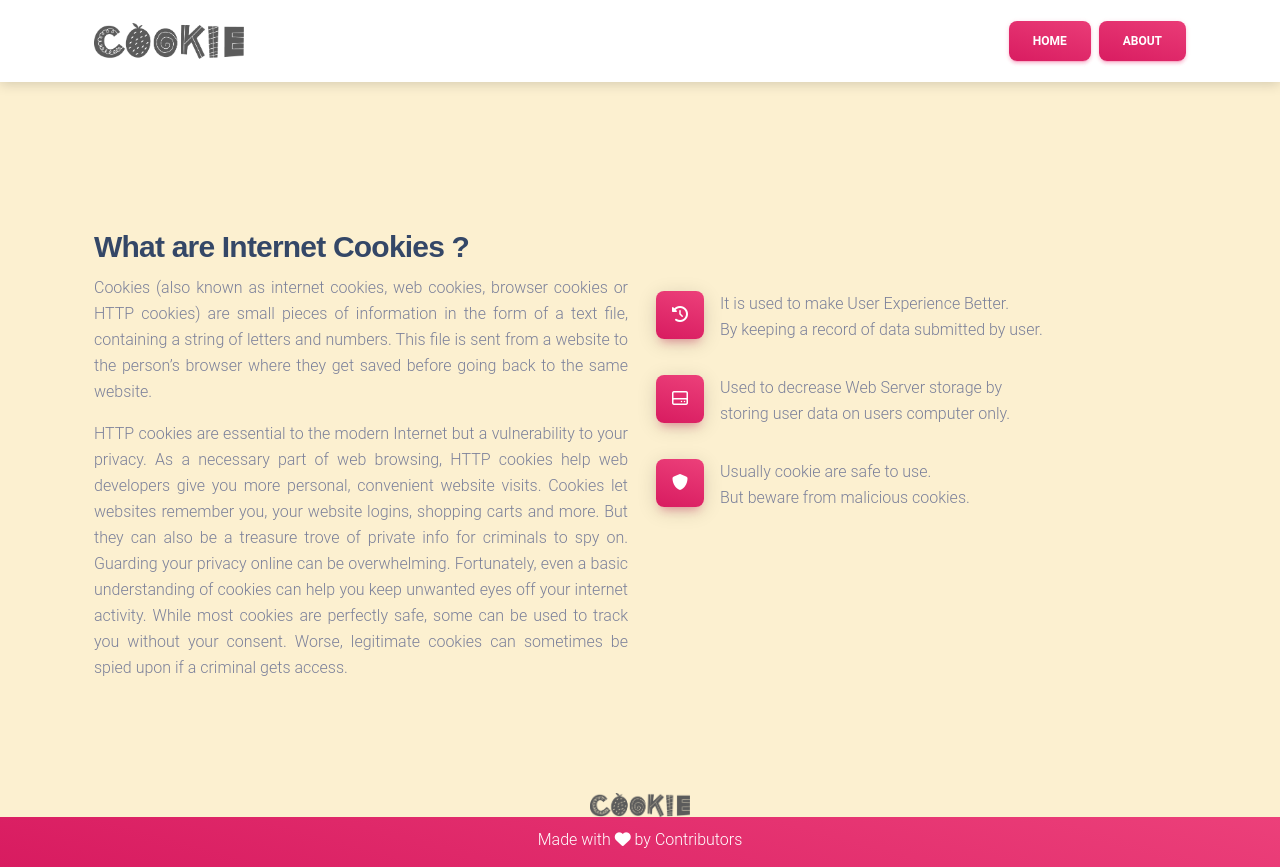
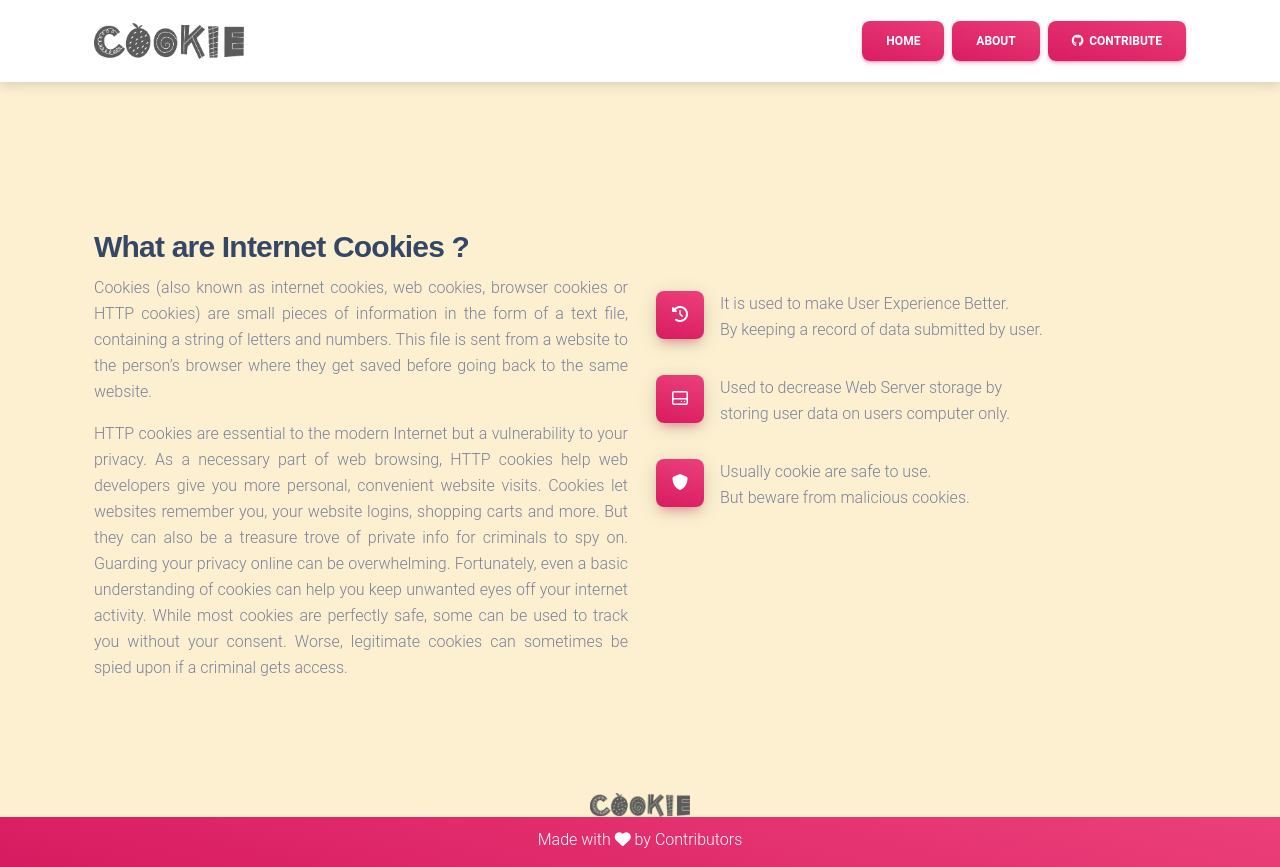
Before and after one commit to akhil-aggarwal/cookie, a website: page about.html in a window 1280 px wide. Drawn offline with nearby package versions, Linux system fonts and the light colour scheme.

Commit message:
adding contribute button i about.html #31

```diff
--- a/about.html
+++ b/about.html
@@ -43,7 +43,8 @@
 
                 <ul class="navbar-nav ms-auto">
                     <a href="index.html"> <button class="btn bg-gradient-primary mb-0">Home</button> </a>&nbsp;&nbsp;
-                    <a href="about.html"> <button class="btn bg-gradient-primary mb-0">About</button> </a>
+                    <a href="about.html"> <button class="btn bg-gradient-primary mb-0">About</button> </a>&nbsp;&nbsp;
+                    <a href="https://github.com/akhil-aggarwal/cookie"> <button class="btn bg-gradient-primary mb-0"><i class="fa fa-brands fa-github"></i> &nbsp;Contribute</button> </a>
                 </ul>
             </div>
         </div>
```
